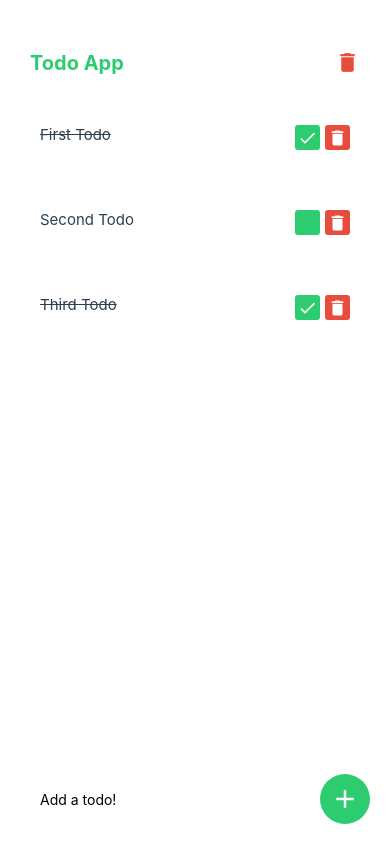
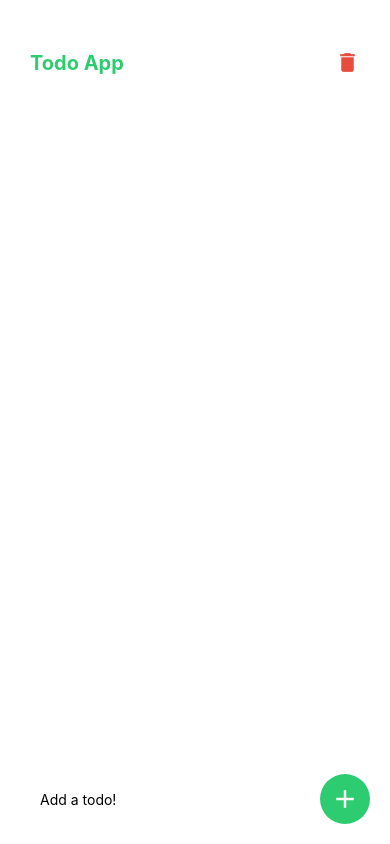
Before and after one commit to wahsandaruwan/react_native_todoappv1, a React Native app: screen / in a window 390 px wide. Built offline with nearby package versions, Linux system fonts and the light colour scheme.

Commit message:
Save todos to phone function added

```diff
--- a/App.js
+++ b/App.js
@@ -1,10 +1,13 @@
 // Inbuilt components
 import { StatusBar } from "expo-status-bar";
-import { useState } from "react";
+import { useState, useEffect } from "react";
 import { StyleSheet, Text, View, SafeAreaView, TextInput, TouchableOpacity, FlatList, Alert } from "react-native";
 
 // Third-party icons
 import Icon from "react-native-vector-icons/MaterialIcons"
+
+// Third-party modules
+import AsyncStorage from "@react-native-async-storage/async-storage"
 
 // Custom colors object
 const COLORS = { primary: "#2ecc71", white: "#ffffff", red: "#e74c3c", dark: "#2c3e50" }
@@ -14,11 +17,12 @@ export default function App() {
   const [textInput, setTextInput] = useState("")
 
   // List of todos
-  const [todos, setTodos] = useState([
-    { id: 1, task: "First Todo", completed: true },
-    { id: 2, task: "Second Todo", completed: false },
-    { id: 3, task: "Third Todo", completed: true }
-  ])
+  const [todos, setTodos] = useState([])
+
+  // Save todos in device
+  useEffect(() => {
+    saveTodosToPhone()
+  }, [todos])
 
   // Custom ListItem component
   const ListItem = ({ todo }) => {
@@ -104,6 +108,16 @@ export default function App() {
         text: "No"
       }
     ])
+  }
+
+  // Save todos to user's device
+  const saveTodosToPhone = async (todos) => {
+    try {
+      const stringifyTodos = JSON.stringify(value)
+      await AsyncStorage.setItem("@Storage_Key", stringifyTodos)
+    } catch (e) {
+      console.log(e)
+    }
   }
 
   return (
--- a/package.json
+++ b/package.json
@@ -10,7 +10,7 @@
     "eject": "expo eject"
   },
   "dependencies": {
-    "@react-native-async-storage/async-storage": "^1.17.3",
+    "@react-native-async-storage/async-storage": "~1.15.0",
     "expo": "~44.0.0",
     "expo-status-bar": "~1.2.0",
     "react": "17.0.1",
```
Also changed, not shown: 1 other file (tests, documents, lock files or other folders).
